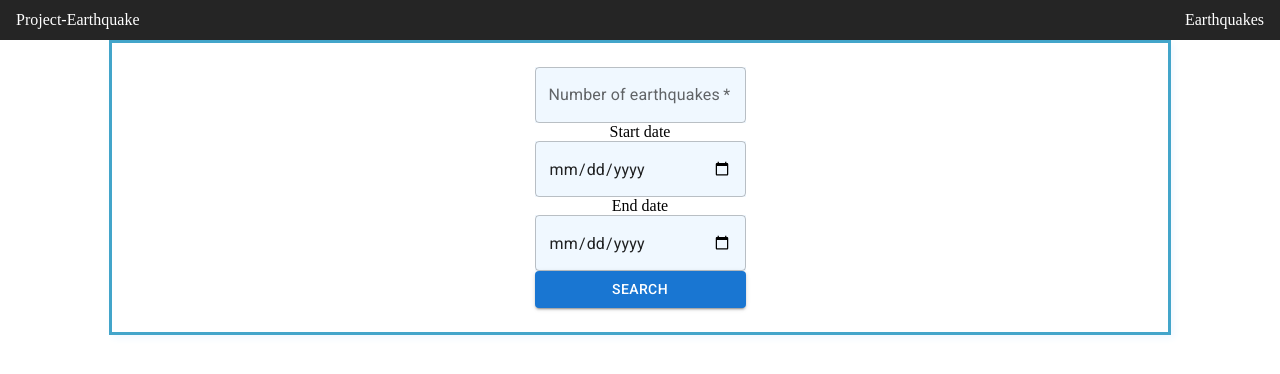
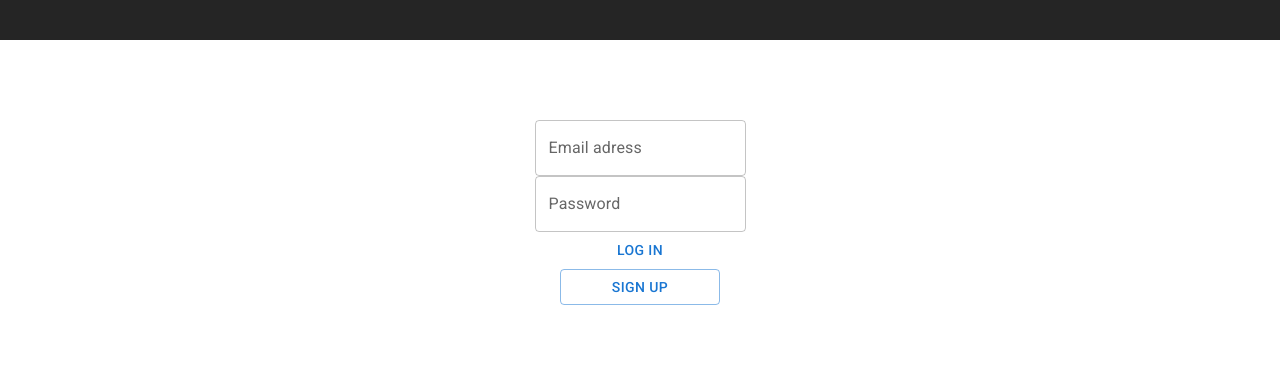
Before and after one commit to Michael-Melis/eq-project, a React (Create React App) app: page /earthquakes in a window 1280 px wide. Shown: the top 374 px of the page. Built offline with nearby package versions, Linux system fonts and the light colour scheme; no server answers.

Commit message:
feat: added logic to login/register

```diff
--- a/src/App.js
+++ b/src/App.js
@@ -2,13 +2,19 @@ import { Nav } from "../src/components/Nav/Nav";
 import { Routes, Route } from "react-router-dom";
 import EartquakesRender from "./pages/EartquakesRender";
 import Login from "./components/Login/Login";
-import LoginPage from "./pages/LoginPage";
-
+import Profile from "./pages/Profile";
 import { useEffect, useState } from "react";
 import axios from "axios";
 
+import { onAuthStateChanged, signOut } from "firebase/auth";
+import { auth } from "./firebase-config";
+
 function App() {
   const [userData, setUserData] = useState([]);
+  const [user, setUser] = useState([]);
+  onAuthStateChanged(auth, (currentUser) => {
+    setUser(currentUser);
+  });
   const api = "https://61a669a58395690017be92b4.mockapi.io/register";
   useEffect(() => {
     const getUserData = async () => {
@@ -25,11 +31,11 @@ function App() {
 
   return (
     <>
-      <Nav />
+      <Nav user={user} />
 
       <Routes>
-        <Route path="/earthquakes" element={<EartquakesRender />} />
-        {/* <Route path="/" element={<LoginPage />} /> */}
+        <Route path="/" element={<Profile user={user} userData={userData} />} />
+        <Route path="/earthquakes" element={<EartquakesRender user={user} />} />
 
         <Route path="/" element={<Login userData={userData} />} />
       </Routes>
--- a/src/components/Login/Login.js
+++ b/src/components/Login/Login.js
@@ -6,6 +6,8 @@ import ModalDialog from "../ModalDialog/ModalDialog";
 import { useForm, Controller } from "react-hook-form";
 import * as yup from "yup";
 import { yupResolver } from "@hookform/resolvers/yup";
+import { signInWithEmailAndPassword } from "@firebase/auth";
+import { auth } from "../../firebase-config";
 
 const schema = yup.object().shape({
   email: yup.string().required(),
@@ -32,7 +34,19 @@ const Login = ({ userData }) => {
   };
 
   const handleLogin = (data) => {
-    console.log(data);
+    const login = async () => {
+      try {
+        const user = await signInWithEmailAndPassword(
+          auth,
+          data.email,
+          data.password
+        );
+        console.log(user);
+      } catch (error) {
+        console.log(error.message);
+      }
+    };
+    login();
   };
 
   return (
--- a/src/components/ModalDialog/Form.js
+++ b/src/components/ModalDialog/Form.js
@@ -10,6 +10,13 @@ import {
 } from "../../muiStyles/RegisterStyles/StyledRegister";
 import * as yup from "yup";
 import { yupResolver } from "@hookform/resolvers/yup";
+import {
+  createUserWithEmailAndPassword,
+  onAuthStateChanged,
+  signOut,
+  signInWithEmailAndPassword,
+} from "firebase/auth";
+import { auth } from "../../firebase-config";
 
 const api = "https://61a669a58395690017be92b4.mockapi.io/register";
 
@@ -49,15 +56,25 @@ const Form = ({ handleClose }) => {
         surname: data.surname,
         email: data.email,
         confirmEmail: data.confirmEmail,
-        password: data.password,
-        confirmPassword: data.confirmPassword,
         isLogged: false,
       });
       console.log(res);
     } catch (error) {
       console.log(error);
     }
-
+    const register = async () => {
+      try {
+        const user = await createUserWithEmailAndPassword(
+          auth,
+          data.email,
+          data.password
+        );
+        console.log(user);
+      } catch (error) {
+        console.log(error.message);
+      }
+    };
+    register();
     handleClose();
   };
 
@@ -158,7 +175,12 @@ const Form = ({ handleClose }) => {
         <StyledCancelRegButton variant="contained" onClick={handleClose}>
           Cancel
         </StyledCancelRegButton>
-        <StyledRegButton type="submit" variant="contained" color="primary">
+        <StyledRegButton
+          // onClick={register}
+          type="submit"
+          variant="contained"
+          color="primary"
+        >
           Signup
         </StyledRegButton>
       </div>
--- a/src/components/Nav/Nav.js
+++ b/src/components/Nav/Nav.js
@@ -1,18 +1,32 @@
 import { Link } from "react-router-dom";
 import { StyledNav, StyledLogo, StyledNavOptions } from "./StyledNav";
+import { signOut } from "@firebase/auth";
+import { auth } from "../../firebase-config";
 
-export const Nav = () => {
+export const Nav = ({ user }) => {
+  const logout = async () => {
+    await signOut(auth);
+  };
   return (
     <StyledNav>
       <StyledLogo>
-        <li>
-          <Link to="/">Project-Earthquake</Link>
-        </li>
+        {!user ? (
+          ""
+        ) : (
+          <div>
+            <li>{user?.email}</li>
+            <button onClick={logout}>signout</button>
+          </div>
+        )}
       </StyledLogo>
       <StyledNavOptions>
-        <li>
-          <Link to="/earthquakes">Earthquakes</Link>
-        </li>
+        {!user ? (
+          ""
+        ) : (
+          <li>
+            <Link to="/earthquakes">Earthquakes</Link>
+          </li>
+        )}
       </StyledNavOptions>
     </StyledNav>
   );
--- a/src/components/Nav/StyledNav.js
+++ b/src/components/Nav/StyledNav.js
@@ -11,6 +11,7 @@ export const StyledNav = styled.nav`
   top: 0;
   align-items: center;
   z-index: 5;
+  color: #fff;
 `;
 export const StyledLogo = styled.ul`
   list-style: none;
--- a/src/pages/EartquakesRender.js
+++ b/src/pages/EartquakesRender.js
@@ -9,6 +9,7 @@ import {
   StyledEqTextField,
   StyledEqButton,
 } from "../muiStyles/EarthquakeStyles/StyledEarthquakeRenderBox";
+import Login from "../components/Login/Login";
 
 const schema = yup.object().shape({
   limit: yup.number().min(1).required("Insert number"),
@@ -16,7 +17,7 @@ const schema = yup.object().shape({
   end: yup.date().required("Insert valid date"),
 });
 
-const EartquakesRender = () => {
+const EartquakesRender = ({ user }) => {
   const {
     handleSubmit,
     control,
@@ -36,6 +37,9 @@ const EartquakesRender = () => {
 
   return (
     <>
+      {!user ? (
+        <Login />
+      ) : (
         <StyledEarthquakeBox>
           <StyledEqForm onSubmit={handleSubmit(onSubmit)}>
             <Controller
@@ -91,6 +95,8 @@ const EartquakesRender = () => {
             </StyledEqButton>
           </StyledEqForm>
         </StyledEarthquakeBox>
+      )}
+
       {!limit && !startDate && !endDate ? (
         ""
       ) : (
--- /dev/null
+++ b/src/pages/Profile.js
@@ -0,0 +1,26 @@
+import React from "react";
+import Login from "../components/Login/Login";
+
+const Profile = ({ user, userData }) => {
+  const loggedUser = userData?.data?.filter(
+    (email) => email?.email === user?.email
+  );
+  console.log(loggedUser);
+
+  return (
+    <div>
+      {!user ? (
+        <Login />
+      ) : (
+        <div>
+          <h1>
+            Welcome <span>{loggedUser[0].name}</span> I am glad that you are
+            testing my earthquake web-app
+          </h1>
+        </div>
+      )}
+    </div>
+  );
+};
+
+export default Profile;
```
Lines whose indentation alone changed are shown as unchanged.
